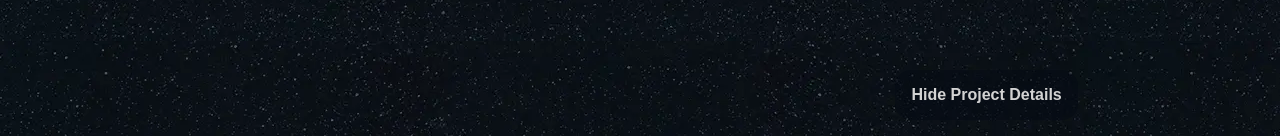
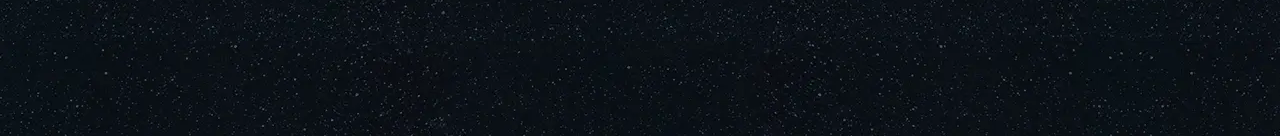
Before and after one commit to Gabriel-Bigelow/portfolio, a React (Create React App) app: page /projects in a window 1280 px wide. Shown: the part 677-813 px from the top of the page. Built offline with nearby package versions, Linux system fonts and the light colour scheme.

Commit message:
add top close button

```diff
--- a/src/Components/Projects/Projects.js
+++ b/src/Components/Projects/Projects.js
@@ -18,13 +18,15 @@ import { useNavigate } from "react-router";
 
 
 function closeButton () {
+    const closeButtons = document.getElementsByClassName('close-button');
     document.getElementById('favorite-projects').style.flexWrap = 'nowrap';
 
-    document.getElementById('close-button').style.opacity = 0;
-    setTimeout(() => {
-        document.getElementById('close-button').style.display = 'none';
-    }, 500)
-
+    for (let closeButton of closeButtons) {
+        closeButton.style.opacity = 0;
+        setTimeout(() => {
+            closeButton.style.display = 'none';
+        }, 500)
+    }
 }
 
 export default function Projects () {
@@ -87,10 +89,13 @@ export default function Projects () {
         if (selectedProject) {
             const targetLong = document.getElementById(`${selectedProject}-long`);
 
-            document.getElementById('close-button').style.display = 'block';
-            setTimeout(() => {
-                document.getElementById('close-button').style.opacity = '1';
-            }, 500)
+            const closeButtons = document.getElementsByClassName('close-button');
+            for (let closeButton of closeButtons) {
+                closeButton.style.display = 'block';
+                setTimeout(() => {
+                    closeButton.style.opacity = 1;
+                }, 500)
+            }
 
 
 
@@ -154,7 +159,6 @@ export default function Projects () {
                 }
             }
         } else {
-
             closeButton();
 
             for (let container of containers) {
@@ -245,7 +249,8 @@ export default function Projects () {
                 </div>
 
                 <div id="favorite-projects">
-                    <button id="close-button">Hide Project Details</button>
+                    <button className="close-button" id="close-button-1">X</button>
+                    <button className="close-button" id="close-button-2">Hide Project Details</button>
 
                     <div className="project" id="lurker-container" onMouseOver={handleMouseOver}>
                         <div className="project-cover" id="lurker"></div>
--- a/src/Components/Projects/projects.css
+++ b/src/Components/Projects/projects.css
@@ -11,27 +11,35 @@
     margin-top: 2rem;
 }
 
-#close-button {
-    display: block;
+.close-button {
+    display: none;
     position: absolute;
     font-size: 1rem;
     font-weight: 600;
     z-index: 100;
-    right: 0;
-    bottom: 1rem;
     padding: 1rem;
     color: lightgray;
-    background-color: hsla(217, 60%, 5%, 0.5);
+    background-color: hsla(217, 60%, 25%, 0.5);
     border: none;
     border-radius: 1rem;
     transition-duration: 0.1s;
 }
 
-#close-button:hover {
+#close-button-1 {
+    right: -3rem;
+    top: 0;
+}
+
+#close-button-2 {
+    right: 0;
+    bottom: 1rem;
+}
+
+.close-button:hover {
     color: white;
     cursor: pointer;
-    background-color: hsla(217, 60%, 10%, 0.8);
-    filter: drop-shadow(0 0 .5rem hsla(217, 60%, 30%, 0.8))
+    background-color: hsla(217, 60%, 20%, 0.8);
+    filter: drop-shadow(0 0 .5rem hsla(217, 60%, 35%, 0.8))
 }
 
 #favorite-projects video {
```
